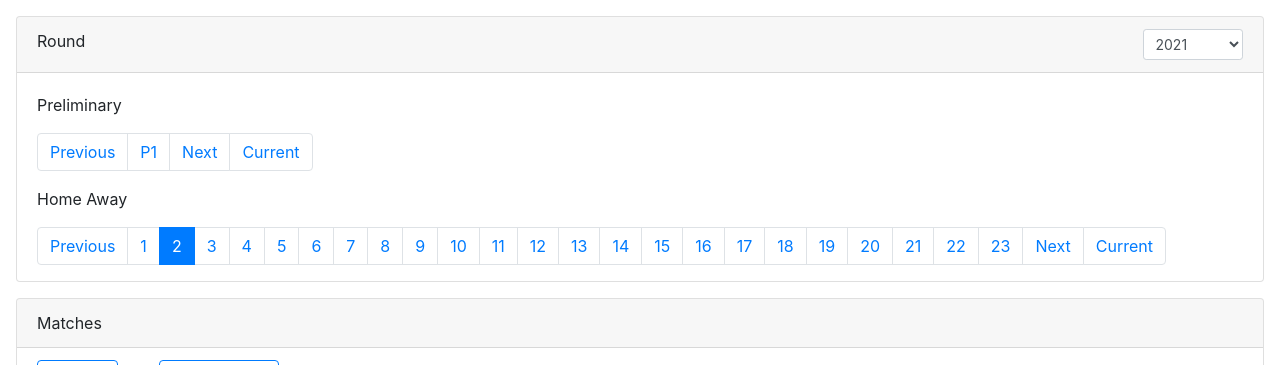
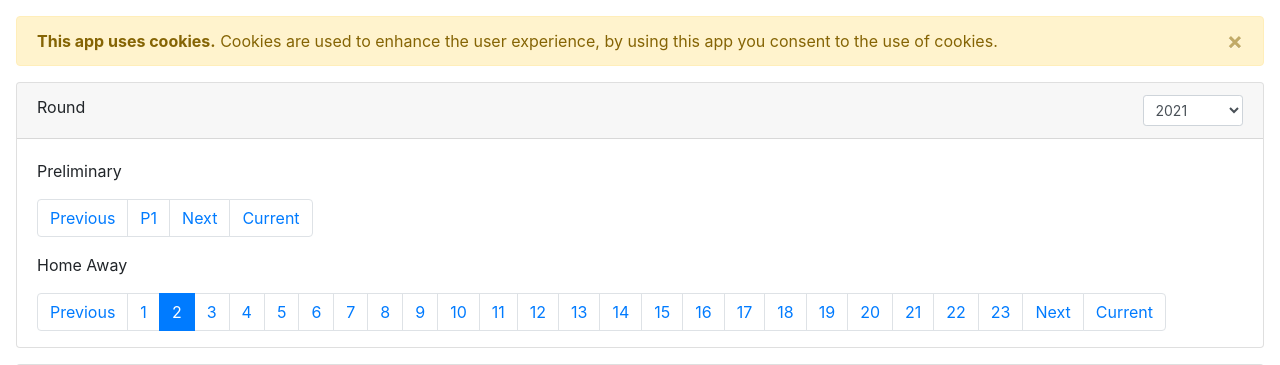
Before and after one commit to dhenry437/footytips, a Flask app: page / in a window 1280 px wide. Shown: the part 56-421 px from the top of the page. Run offline with Flask 2, Linux system fonts and the light colour scheme; some libraries are stand-ins or nearby versions.

Commit message:
cookies to save name, to, and from

```diff
--- a/static/js/script.js
+++ b/static/js/script.js
@@ -435,8 +435,7 @@ $('#sendEmail').click(function () {
 $("#btnOdds").click(function () {
     console.log("btnOdds");
 
-    if (!$('.oddsBadge').length)
-    {
+    if (!$('.oddsBadge').length) {
         $.toast({
             text: "You need to fetch the odds first. Use the dropdown arrow.", // Text that is to be shown in the toast
             heading: 'Missing Odds', // Optional heading to be shown on the toast
@@ -527,4 +526,55 @@ $(".oddsType").click(function () {
             }
         })
     }
-})
+});
+
+// +---------------+
+// |               |
+// |    Cookies    |
+// |               |
+// +---------------+
+
+window.onload = (event) => {
+    // Cookie Disclaimer
+    if (Cookies.get('cookieDisclaimerDismised') == null) {
+        var innerHTML = '';
+        innerHTML += '<div class="alert alert-warning alert-dismissible fade show" role="alert" id="cookieDisclaimer">';
+        innerHTML += '<strong>This app uses cookies.</strong> Cookies are used to enhance the user experience, by using this app you consent to the use of cookies.';
+        innerHTML += '<button type="button" class="close" onclick="cookieDisclaimerDismiss()" data-dismiss="alert" aria-label="Close">';
+        innerHTML += '<span aria-hidden="true">×</span>';
+        innerHTML += '</button>';
+        innerHTML += '</div>';
+
+        $('#cookieDisclaimer').html(innerHTML);
+    }
+
+    if (Cookies.get('emailName') != null) {
+        $('#name').val(Cookies.get('emailName'));
+    }
+
+    if (Cookies.get('emailToEmail') != null) {
+        $('#toEmail').val(Cookies.get('emailToEmail'));
+    }
+
+    if (Cookies.get('emailFromName') != null) {
+        $('#fromName').val(Cookies.get('emailFromName'));
+    }
+};
+
+function cookieDisclaimerDismiss() {
+    Cookies.set('cookieDisclaimerDismised', true);
+};
+
+
+// Save text
+$('#name').focusout(function () {
+    Cookies.set('emailName', $(this).val());
+});
+
+$('#toEmail').focusout(function () {
+    Cookies.set('emailToEmail', $(this).val());
+});
+
+$('#fromEmail').focusout(function () {
+    Cookies.set('emailFromEmail', $(this.val()));
+});
--- a/templates/index.html
+++ b/templates/index.html
@@ -65,6 +65,9 @@
     <link rel="stylesheet" href="{{ url_for('static', filename='css/stylesheet.css') }}">
 
     <title>Footy Tipping v2</title>
+
+    <!-- js-cookie -->
+    <script src="https://cdn.jsdelivr.net/npm/js-cookie@rc/dist/js.cookie.min.js"></script>
 </head>
 
 <nav class="navbar navbar-light bg-light d-flex justify-content-between">
@@ -77,6 +80,7 @@
 </nav>
 
 <body>
+    <div class="mt-3 mx-3" role="alert" id="cookieDisclaimer"></div>
     <div class="card m-3">
         <div class="card-header d-flex justify-content-between">
             <span class="align-middle">Round</span>
```
Lines whose indentation alone changed are shown as unchanged.
